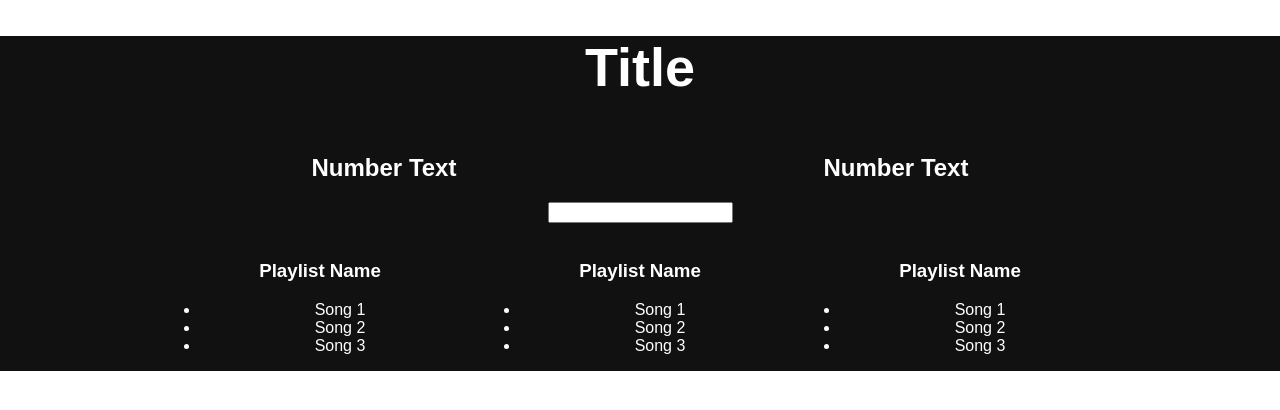
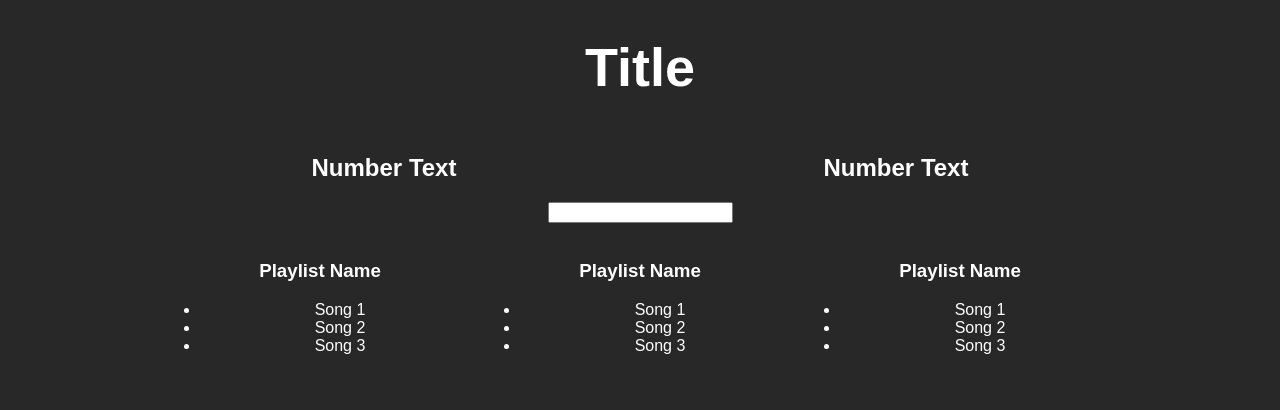
Before and after one commit to jduran616/nu-playlist, a React (Create React App) app: page / in a window 1280 px wide. Shown: the top 410 px of the page. Built offline with nearby package versions, Linux system fonts and the light colour scheme.

Commit message:
changed app background and removed logo from files

```diff
--- a/src/App.css
+++ b/src/App.css
@@ -1,6 +1,9 @@
+html, body {
+  background: #282828;
+}
+
 .App {
   text-align: center;
-  background: #111;
 }
 
 .App-logo {
--- a/src/App.js
+++ b/src/App.js
@@ -1,5 +1,5 @@
 import React, { Component } from 'react';
-import logo from './logo.svg';
+//import logo from './logo.svg';
 import './App.css';
 let defaultTextColor = '#FFF';
 let defaultStyle = {
```
